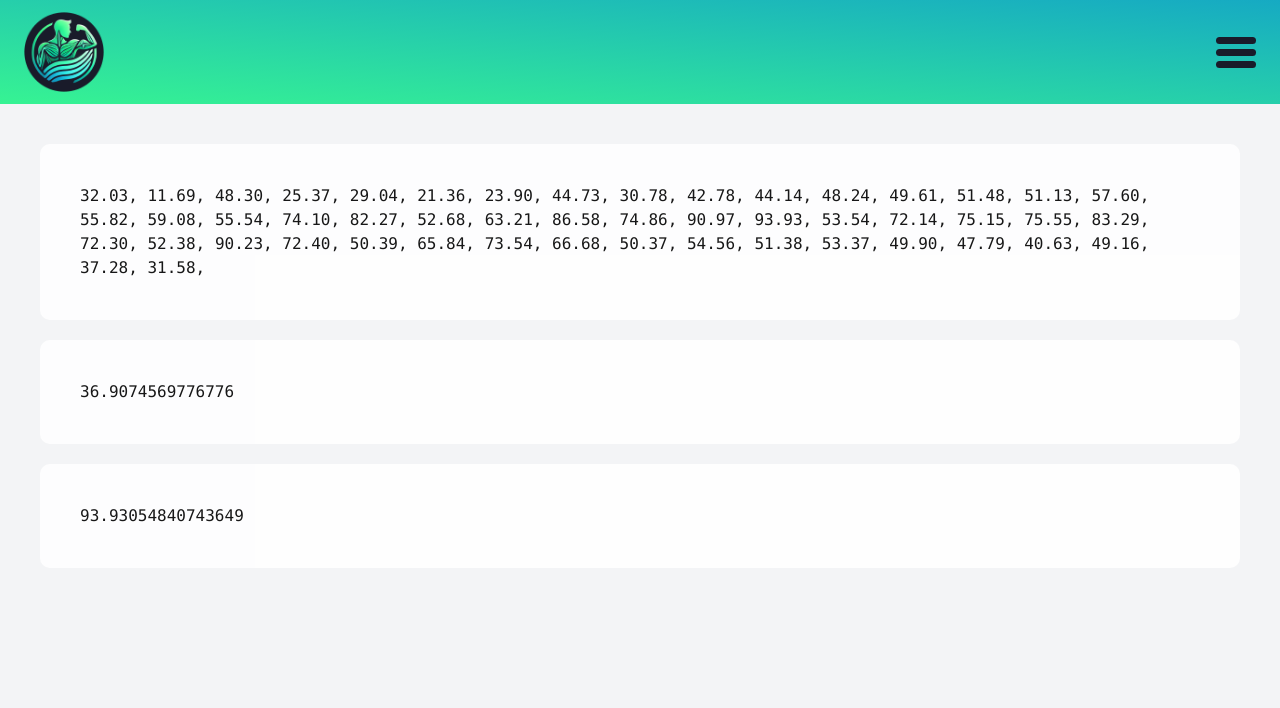
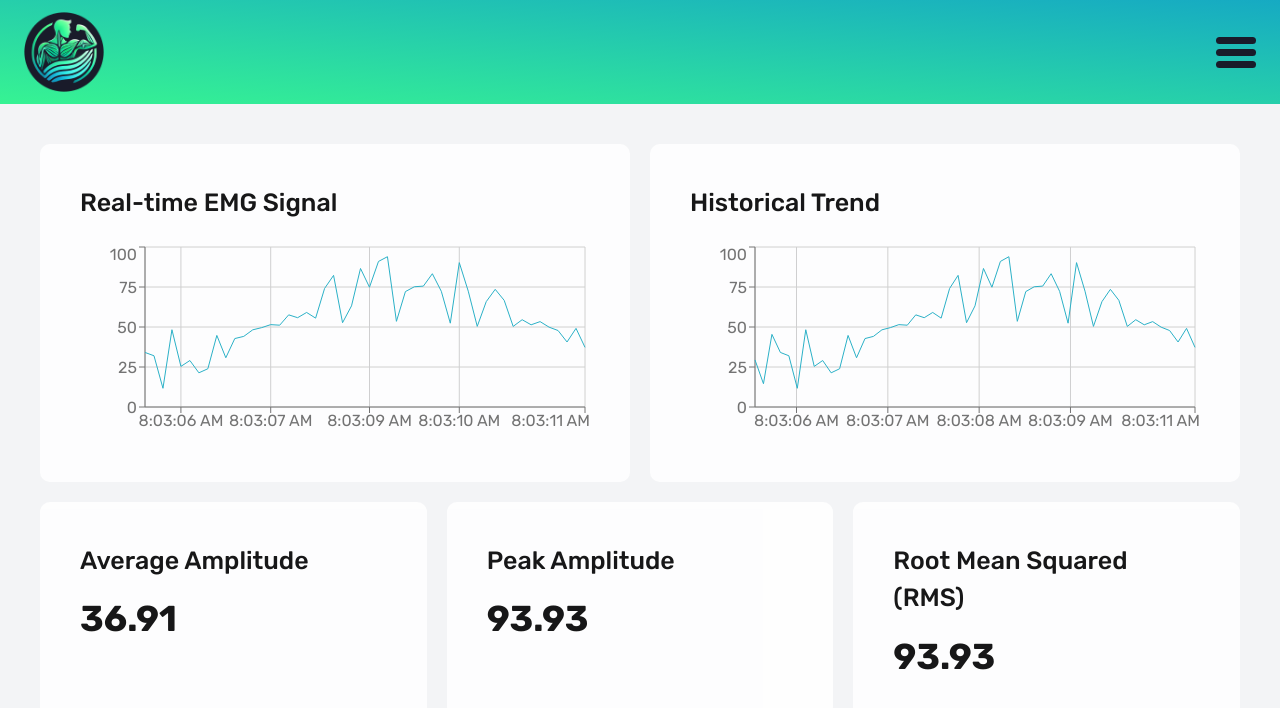
Before and after one commit to ahmadzakiakmal/Capstone-A05-2024, a Next.js app in the folder software/frontend/: page /dashboard in a window 1280 px wide. Shown: the top 708 px of the page. Built offline with nearby package versions, Linux system fonts and the light colour scheme.

Commit message:
feat: display charts

```diff
--- a/software/frontend/src/app/dashboard/page.tsx
+++ b/software/frontend/src/app/dashboard/page.tsx
@@ -2,6 +2,7 @@
 import Card from "@/components/Card";
 import Navbar from "@/components/Navbar";
 import { useEffect, useState } from "react";
+import { CartesianGrid, Line, LineChart, ResponsiveContainer, XAxis, YAxis } from "recharts";
 
 type DataPoint = {
   time: string;
@@ -52,26 +53,54 @@ export default function Dashboard() {
   return (
     <main className="bg-[#F3F4F6] min-h-screen">
       <Navbar />
-      <div className="text-black font-mono p-10 flex flex-col gap-5">
-        <Card>
-          <p>
-            {realtimeData.map((d) => {
-              return (
-                <>
-                  <span>{d.value.toFixed(2)}, </span>
-                </>
-              );
-            })}
-          </p>
-        </Card>
+      <div className="text-black p-10 flex flex-col gap-5">
+        <div className="flex gap-5">
+          <Card className="w-full">
+            <h1 className="text-[25px] font-medium mb-5">Real-time EMG Signal</h1>
+            <ResponsiveContainer
+              width="100%"
+              height={200}
+            >
+              <LineChart data={realtimeData}>
+                <CartesianGrid />
+                <XAxis dataKey="time" />
+                <YAxis />
+                <Line dataKey="value" stroke="#16AAC3" />
+              </LineChart>
+            </ResponsiveContainer>
+          </Card>
 
-        <Card>
-          <p>{averageAmplitude}</p>
-        </Card>
+          <Card className="w-full">
+            <h1 className="text-[25px] font-medium mb-5">Historical Trend</h1>
+            <ResponsiveContainer
+              width="100%"
+              height={200}
+            >
+              <LineChart data={historicalData}>
+                <CartesianGrid />
+                <XAxis dataKey="time" />
+                <YAxis />
+                <Line dataKey="value" stroke="#16AAC3" />
+              </LineChart>
+            </ResponsiveContainer>
+          </Card>
+        </div>
 
-        <Card>
-          <p>{peakAmplitude}</p>
-        </Card>
+        <div className="flex gap-5">
+          <Card className="w-full">
+            <h1 className="text-[25px] font-medium mb-5">Average Amplitude</h1>
+            <p className="text-4xl font-bold">{averageAmplitude.toFixed(2)}</p>
+          </Card>
+
+          <Card className="w-full">
+            <h1 className="text-[25px] font-medium mb-5">Peak Amplitude</h1>
+            <p className="text-4xl font-bold">{peakAmplitude.toFixed(2)}</p>
+          </Card>
+          <Card className="w-full">
+            <h1 className="text-[25px] font-medium mb-5">Root Mean Squared (RMS)</h1>
+            <p className="text-4xl font-bold">{peakAmplitude.toFixed(2)}</p>
+          </Card>
+        </div>
       </div>
     </main>
   );
```
